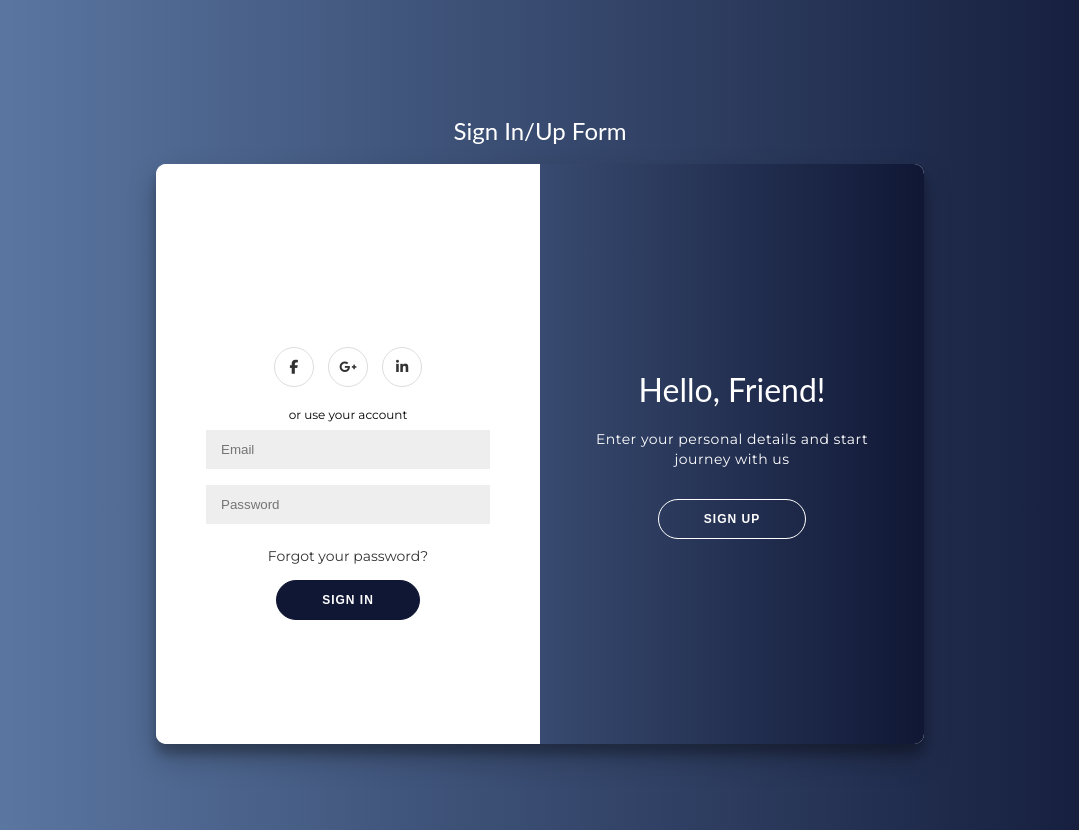
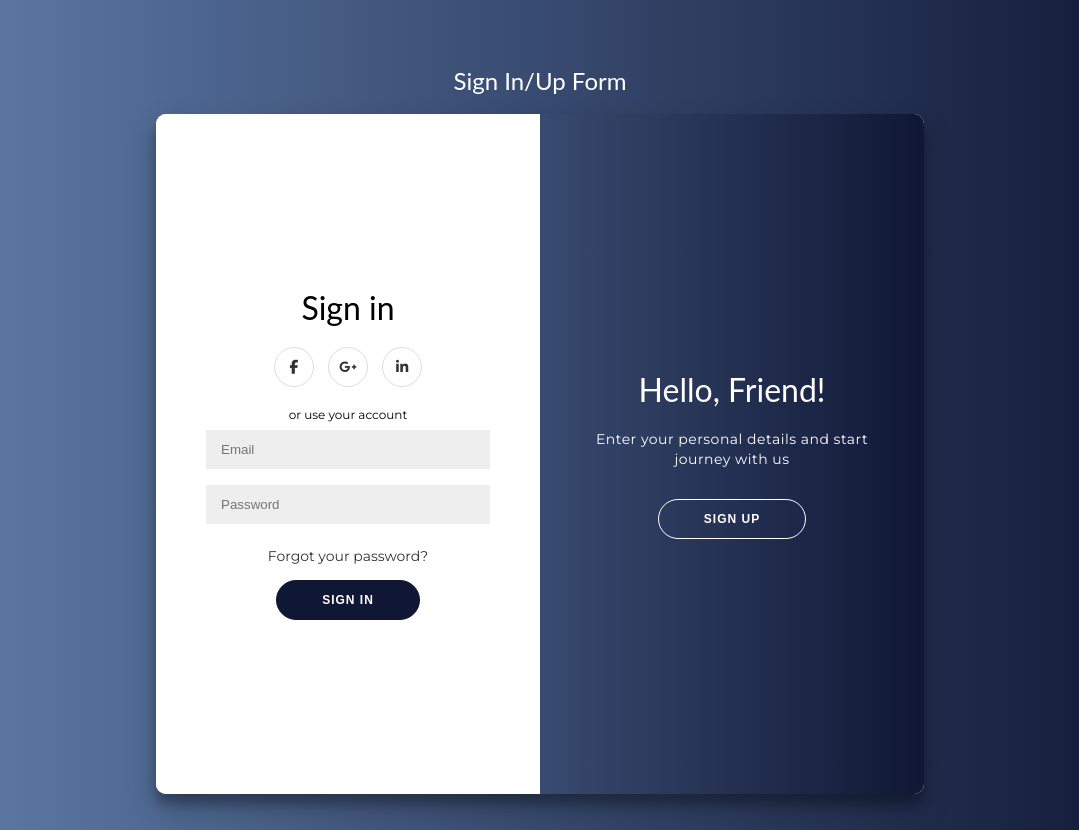
Before and after one commit to aryan-1401/Glide-Ez_New, a Django app: page /login_airline in a window 1280 px wide. Shown: the whole page, without its empty margins (100-1179 px from the left). Run offline with Django 4.2, Linux system fonts and the light colour scheme; some libraries are stand-ins or nearby versions.

Commit message:
refactored login_user form height

```diff
--- a/Glide_Ez_project/glideEz/static/glideEz/css/style_login.css
+++ b/Glide_Ez_project/glideEz/static/glideEz/css/style_login.css
@@ -97,7 +97,7 @@ input {
   overflow: hidden;
   width: 768px;
   max-width: 100%;
-  min-height: 580px;
+  min-height: 680px;
 }
 
 .form-container {
@@ -122,6 +122,7 @@ input {
   width: 50%;
   opacity: 0;
   z-index: 1;
+
 }
 
 .container.right-panel-active .sign-up-container {
--- a/Glide_Ez_project/glideEz/templates/glideEz/login_airline.html
+++ b/Glide_Ez_project/glideEz/templates/glideEz/login_airline.html
@@ -1,18 +1,17 @@
 <!DOCTYPE html>
 <html lang="en">
+
 <head>
   <meta charset="UTF-8" />
   <meta http-equiv="X-UA-Compatible" content="IE=edge" />
   <meta name="viewport" content="width=device-width, initial-scale=1.0" />
   <link rel="stylesheet" href="../../static/glideEz/css/style_login.css" />
   <!-- Add script for font awesome icons -->
-    <script
-      src="https://kit.fontawesome.com/64d58efce2.js"
-      crossorigin="anonymous"
-    ></script>
+  <script src="https://kit.fontawesome.com/64d58efce2.js" crossorigin="anonymous"></script>
 
   <title>Login Airline</title>
 </head>
+
 <body>
   <input type="hidden" id="status-register" />
   <h2>Sign In/Up Form</h2>
@@ -20,7 +19,7 @@
     <div class="form-container sign-up-container">
       <form action="register_airline" method="post">
         {% csrf_token %}
-          <h1>Create Account</h1>
+        <h1 class="font-black">Create Account</h1>
         <div class="social-container">
           <a href="#" class="social"><i class="fab fa-facebook-f"></i></a>
           <a href="#" class="social"><i class="fab fa-google-plus-g"></i></a>
@@ -42,7 +41,7 @@
     <div class="form-container sign-in-container">
       <form action="login_airline" method="post">
         {% csrf_token %}
-          <h1>Sign in</h1>
+        <h1 class="font-black">Sign in</h1>
         <div class="social-container">
           <a href="#" class="social"><i class="fab fa-facebook-f"></i></a>
           <a href="#" class="social"><i class="fab fa-google-plus-g"></i></a>
@@ -91,4 +90,5 @@
 		}
 	</script> -->
 </body>
+
 </html>
--- a/Glide_Ez_project/glideEz/templates/glideEz/login_user.html
+++ b/Glide_Ez_project/glideEz/templates/glideEz/login_user.html
@@ -13,7 +13,7 @@
   <div class="form-container sign-up-container">
     <form action="/register_user" method="post">
       {% csrf_token %}
-      <h1>Create Account</h1>
+      <h1 class="font-black">Create Account</h1>
       <div class="social-container">
         <a href="#" class="social"><i class="fab fa-facebook-f"></i></a>
         <a href="#" class="social"><i class="fab fa-google-plus-g"></i></a>
```
Lines whose indentation alone changed are shown as unchanged.
